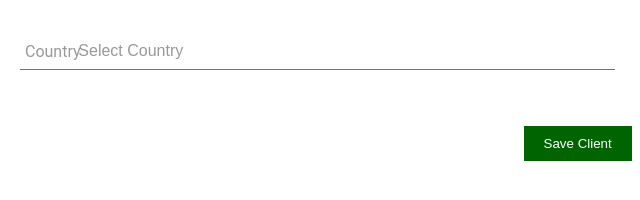
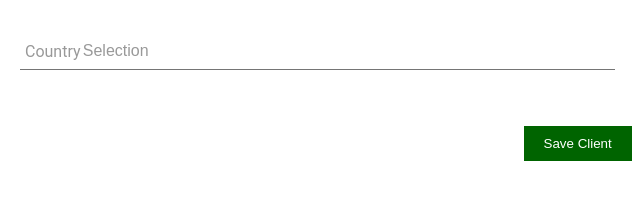
Before and after one commit to IsanuelOrtiz/ClientConnect-CRM-, a plain HTML site: page index.html in a window 1280 px wide. Shown: the part 520-720 px from the top of the page, 0-640 px from the left. Drawn offline with Linux system fonts and the light colour scheme.

Commit message:
Update index.html

```diff
--- a/index.html
+++ b/index.html
@@ -78,7 +78,7 @@
                     <select required>
                         <option value="" disabled selected>&nbsp;
                         &nbsp;&nbsp;&nbsp;&nbsp;&nbsp;&nbsp;&nbsp;
-                        &nbsp;&nbsp;Select Country</option>
+                        &nbsp;&nbsp;&nbsp;Selection</option>
                         <option value="US">United States</option>
                         <option value="CA">Canada</option>
                         <option value="UK">United Kingdom</option>
```
